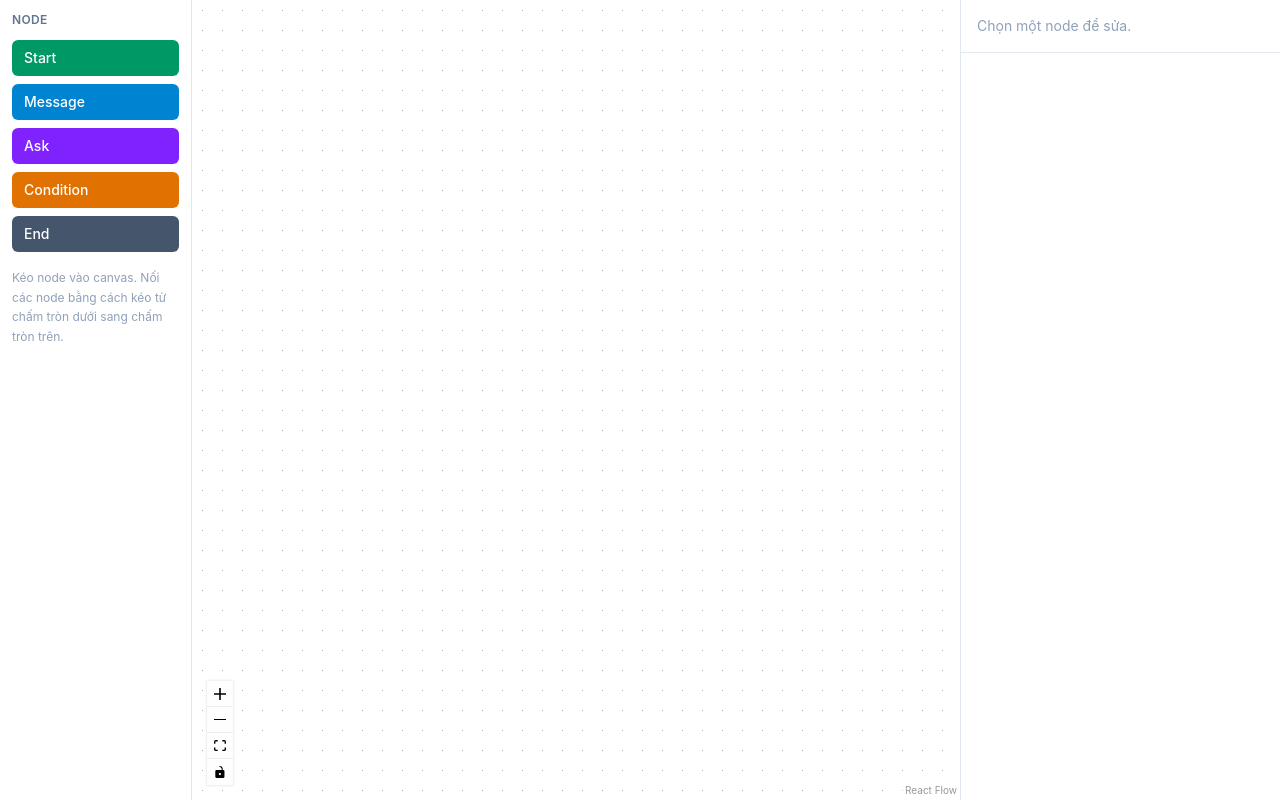
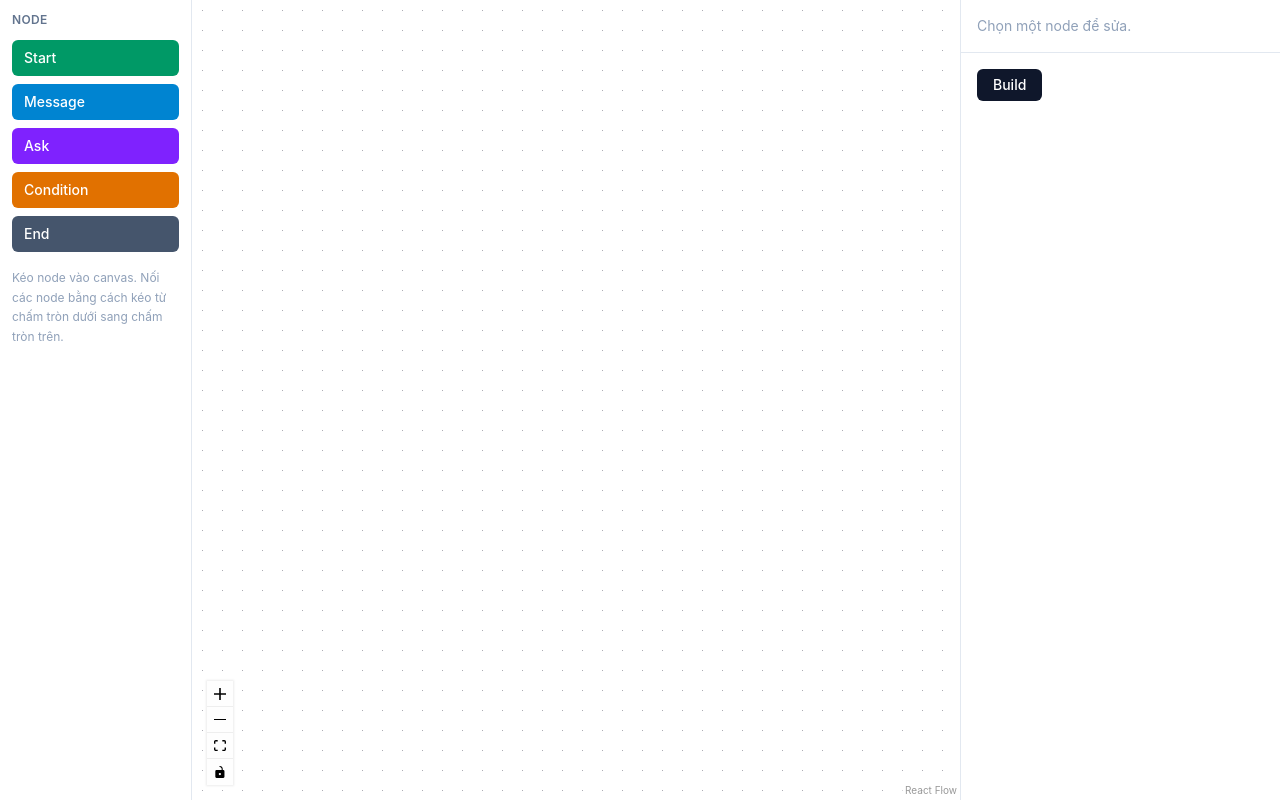
Before and after one commit to dminhh/frontend-SPA-repo, a React (Vite) app: page / in a window 1280 px wide. Built offline with nearby package versions, Linux system fonts and the light colour scheme.

Commit message:
feat: add build panel with validation and JSON output

```diff
--- a/src/App.tsx
+++ b/src/App.tsx
@@ -14,6 +14,7 @@ import {
 import { NODE_DEFS, nodeTypes } from './nodes';
 import { NodePalette } from './panels/NodePalette';
 import { Inspector } from './panels/Inspector';
+import { BuildPanel } from './panels/BuildPanel';
 import type { BotNode, BotNodeType } from './types';
 
 function Canvas() {
@@ -22,7 +23,7 @@ function Canvas() {
   // Node state lives in useNodesState. Only take view helpers from useReactFlow —
   // its setNodes writes to the internal store and would be overwritten by the
   // `nodes` prop on the next render.
-  const { screenToFlowPosition } = useReactFlow<BotNode, Edge>();
+  const { screenToFlowPosition, fitView } = useReactFlow<BotNode, Edge>();
   const nextId = useRef(1);
 
   const onConnect = useCallback(
@@ -60,6 +61,14 @@ function Canvas() {
     [setNodes],
   );
 
+  const onFocusNode = useCallback(
+    (id: string) => {
+      setNodes((nds) => nds.map((n) => ({ ...n, selected: n.id === id })));
+      void fitView({ nodes: [{ id }], duration: 400, maxZoom: 1.2 });
+    },
+    [setNodes, fitView],
+  );
+
   return (
     <div className="flex h-full">
       <NodePalette />
@@ -85,6 +94,7 @@ function Canvas() {
       </div>
       <aside className="flex w-80 shrink-0 flex-col border-l border-slate-200 bg-white">
         <Inspector node={selected} onChange={onFieldChange} />
+        <BuildPanel nodes={nodes} edges={edges} onFocusNode={onFocusNode} />
       </aside>
     </div>
   );
--- /dev/null
+++ b/src/panels/BuildPanel.tsx
@@ -0,0 +1,77 @@
+import { useState } from 'react';
+import type { Edge } from '@xyflow/react';
+import { compile } from '../build/compile';
+import { validate, type Issue } from '../build/validate';
+import type { BotNode } from '../types';
+
+type Props = {
+  nodes: BotNode[];
+  edges: Edge[];
+  onFocusNode: (id: string) => void;
+};
+
+type Result = { kind: 'json'; text: string } | { kind: 'issues'; issues: Issue[] };
+
+export function BuildPanel({ nodes, edges, onFocusNode }: Props) {
+  const [result, setResult] = useState<Result | null>(null);
+  const [copied, setCopied] = useState(false);
+
+  function onBuild() {
+    setCopied(false);
+    const issues = validate(nodes, edges);
+    setResult(
+      issues.length > 0
+        ? { kind: 'issues', issues }
+        : { kind: 'json', text: JSON.stringify(compile(nodes, edges), null, 2) },
+    );
+  }
+
+  async function onCopy() {
+    if (result?.kind !== 'json') return;
+    await navigator.clipboard.writeText(result.text);
+    setCopied(true);
+  }
+
+  return (
+    <div className="flex min-h-0 flex-1 flex-col p-4">
+      <div className="mb-3 flex items-center gap-2">
+        <button
+          onClick={onBuild}
+          className="rounded-md bg-slate-900 px-4 py-1.5 text-sm font-medium text-white hover:bg-slate-700"
+        >
+          Build
+        </button>
+        {result?.kind === 'json' && (
+          <button
+            onClick={onCopy}
+            className="rounded-md border border-slate-300 px-3 py-1.5 text-sm text-slate-700 hover:bg-slate-50"
+          >
+            {copied ? 'Đã copy' : 'Copy'}
+          </button>
+        )}
+      </div>
+
+      {result?.kind === 'issues' && (
+        <ul className="min-h-0 flex-1 space-y-1 overflow-auto">
+          {result.issues.map((issue, i) => (
+            <li key={i}>
+              <button
+                disabled={!issue.nodeId}
+                onClick={() => issue.nodeId && onFocusNode(issue.nodeId)}
+                className="w-full rounded border border-red-200 bg-red-50 px-2 py-1.5 text-left text-sm text-red-700 enabled:hover:bg-red-100"
+              >
+                {issue.message}
+              </button>
+            </li>
+          ))}
+        </ul>
+      )}
+
+      {result?.kind === 'json' && (
+        <pre className="min-h-0 flex-1 overflow-auto rounded bg-slate-900 p-3 font-mono text-xs text-slate-100">
+          {result.text}
+        </pre>
+      )}
+    </div>
+  );
+}
```
